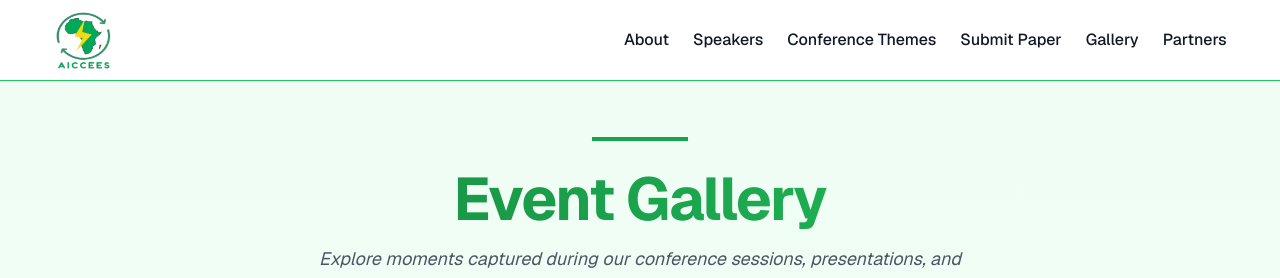
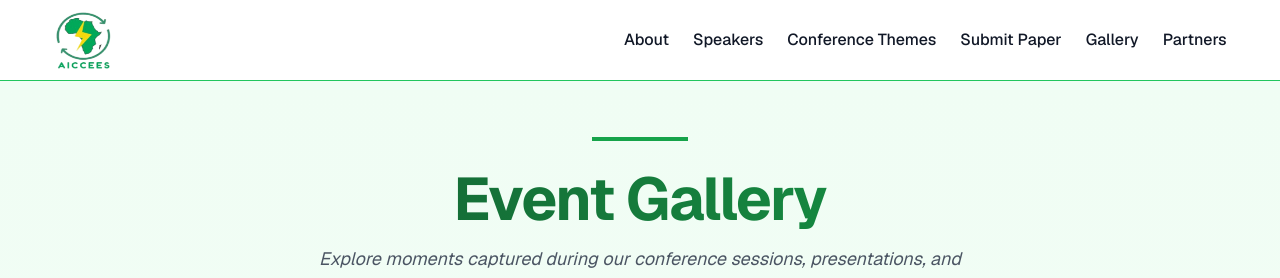
Before and after one commit to Nathaniyell/aiccees, a Next.js app: page /gallery in a window 1280 px wide. Shown: the top 278 px of the page. Built offline with nearby package versions, Linux system fonts and the light colour scheme.

Commit message:
update gallery page

```diff
--- a/src/app/gallery/page.tsx
+++ b/src/app/gallery/page.tsx
@@ -4,11 +4,11 @@ import { Card } from "@/components/ui/card";
 
 export default function GalleryPage() {
     return (
-        <main className="min-h-screen bg-gradient-to-b from-green-50 to-white py-10 px-4">
+        <main className="min-h-screen bg-gradient-to-b from-green-50 to-white py-10 px-2">
             <div className="space-y-16">
                 <div className="text-center space-y-4 relative">
                     <div className="absolute top-0 left-1/2 -translate-x-1/2 w-24 h-1 bg-green-600" />
-                    <h1 className="text-4xl font-bold tracking-tight sm:text-6xl text-center bg-clip-text text-transparent bg-gradient-to-r from-green-700 to-green-500 pt-8">
+                    <h1 className="text-4xl font-bold tracking-tight sm:text-6xl text-center bg-clip-text text-transparent bg-gradient-to-r from-green-900 to-green-600 pt-8">
                         Event Gallery
                     </h1>
                     <p className="text-lg text-gray-600 max-w-2xl mx-auto italic">
@@ -43,7 +43,7 @@ export default function GalleryPage() {
 
                 <section className="space-y-8">
                     <h2 className="text-2xl font-semibold text-center relative">
-                        <span className="bg-white text-green-700 px-8 py-3 rounded-lg shadow-lg border-2 border-green-600">
+                        <span className="bg-white text-green-700 px-2 md:px-8 py-3 rounded-lg shadow-lg border-2 border-green-600">
                             Cooking Demonstrations
                         </span>
                     </h2>
```
